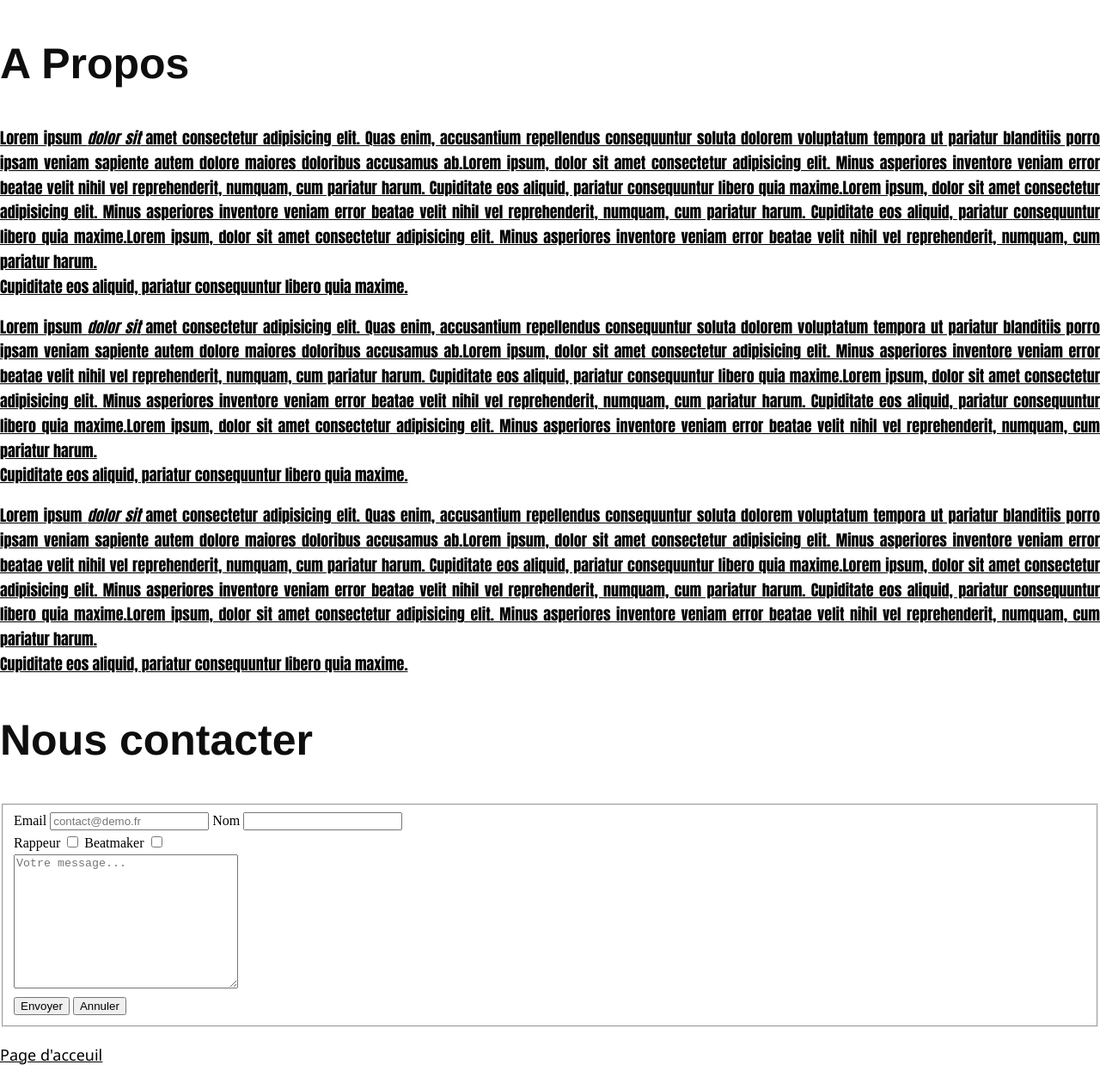
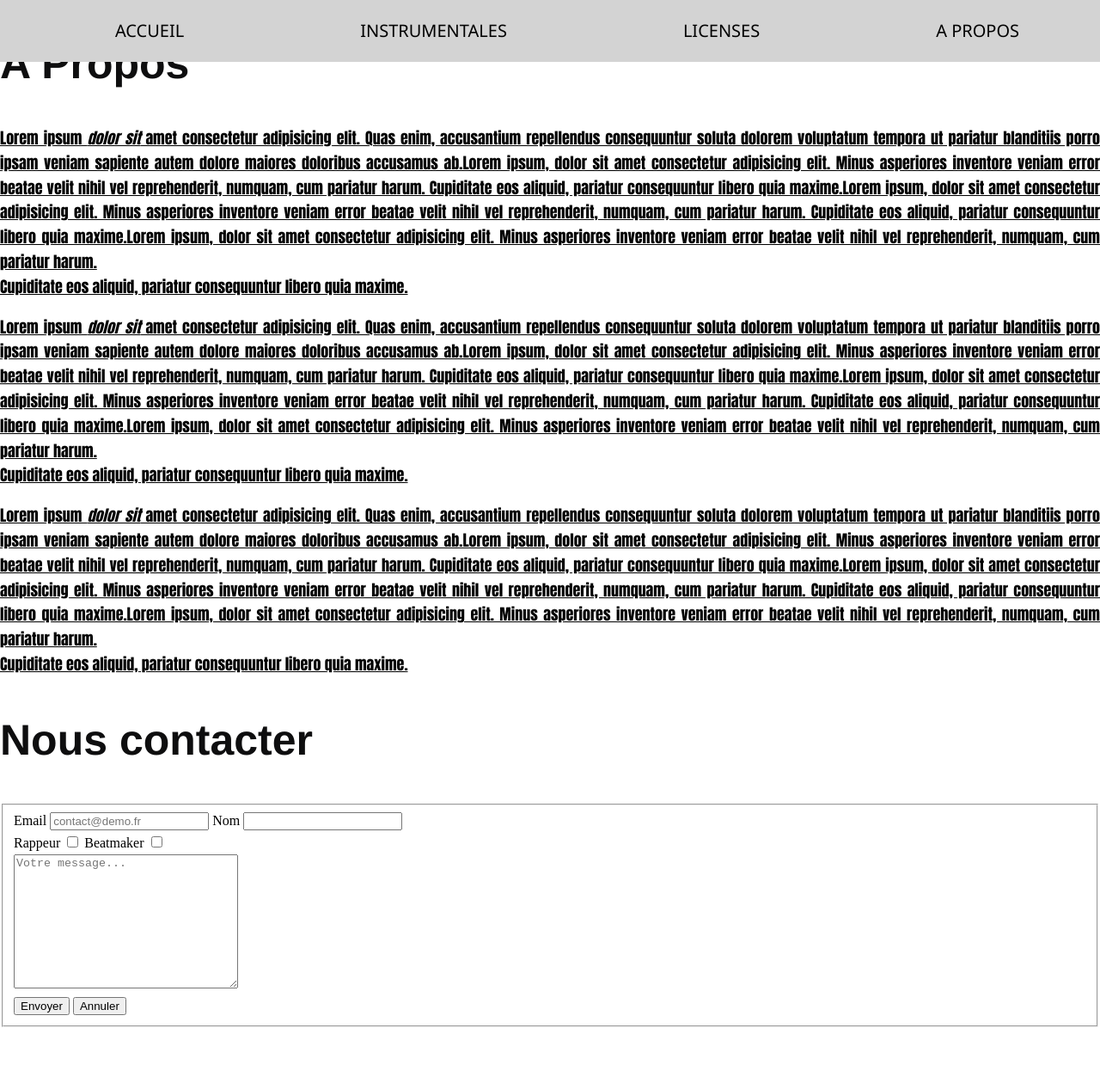
Before and after one commit to Sadmo26/sadbeats, a plain HTML site: page APropos.html in a window 1280 px wide. Shown: the whole page at 86% size. After the commit the page ends 1195 px from the top, so only its background shows below. Drawn offline with Linux system fonts and the light colour scheme.

Commit message:
reorganisation menu

```diff
--- a/APropos.html
+++ b/APropos.html
@@ -8,6 +8,12 @@
 </head>
 
 <body>
+    <nav class="menu">
+        <a href="Index.html" title="index">ACCUEIL</a>
+        <a href="beats.html" title="Instrumentales">INSTRUMENTALES</a>
+        <a href="Prods.html" title="Licences">LICENSES</a>
+        <a href="APropos.html" title="A Propos">A PROPOS</a>
+    </nav>
     <h1>A Propos</h1>
     <p>
         Lorem ipsum <em>dolor sit</em> amet consectetur adipisicing elit. Quas enim, accusantium repellendus
@@ -72,9 +78,6 @@
             <button type="reset">Annuler</button>
         </fieldset>
     </form>
-    <p>
-        <a href="Index.html">Page d'acceuil</a>
-    </p>
 </body>
 
 </html>
```
Also changed, not shown: Index.html (+0 -2 lines), Prods.html (+6 -3 lines), beats.html (+6 -3 lines).
